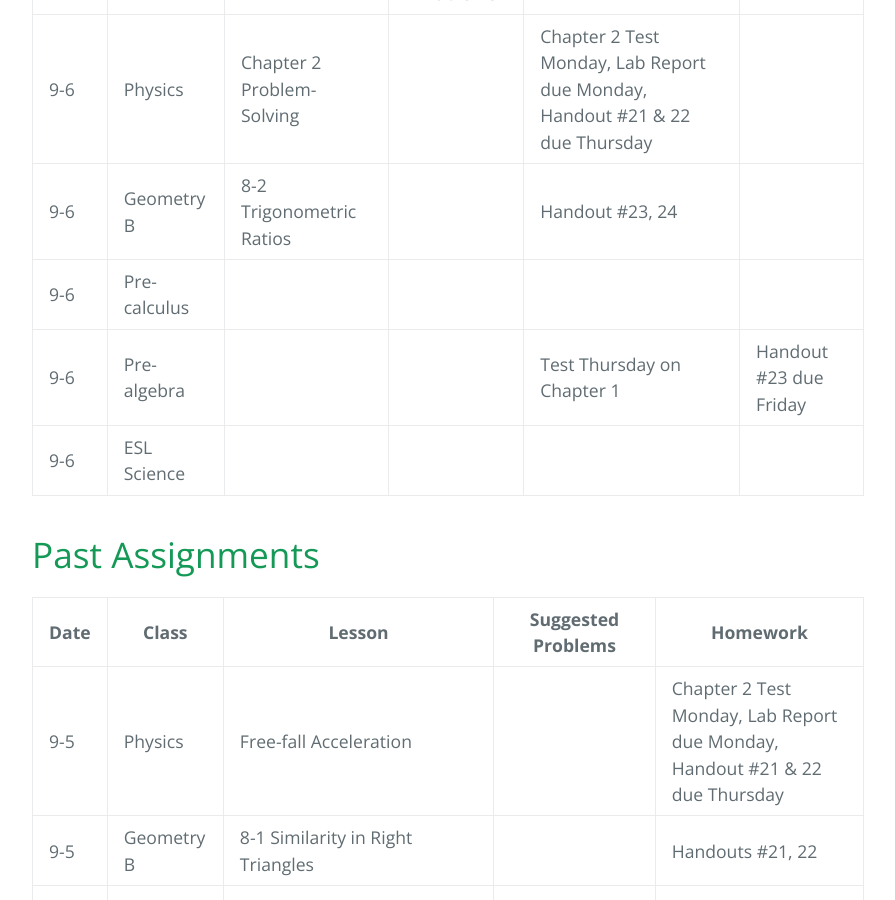
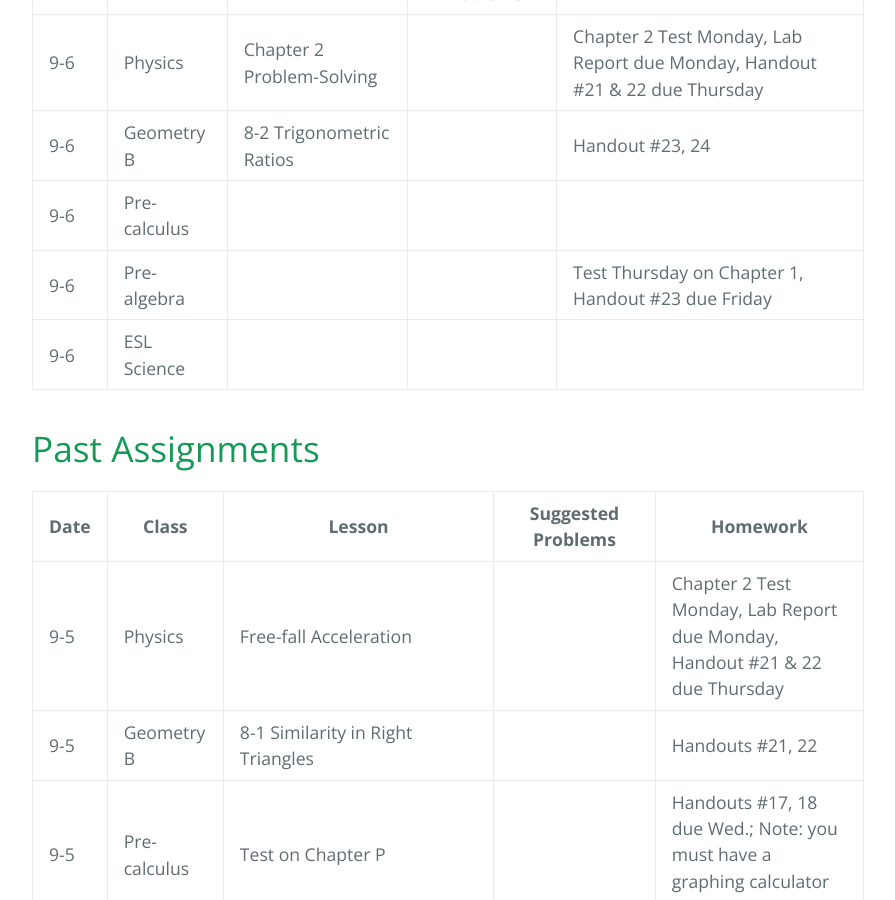
Before and after one commit to gpayoo/gpayoo, a Jekyll site: the page built from index.md, in a window 1280 px wide and 900 px high, scrolled down 624 px. Shown: the whole window, without its empty margins (192-1087 px from the left). Built offline with Jekyll 4.4.1, drawn with Linux system fonts in a browser that asks for light colours; our own code applies the rules of GitHub Pages for plain Markdown files.

```diff
--- a/index.md
+++ b/index.md
@@ -12,7 +12,7 @@ layout: default
 | 9-6 | Physics | Chapter 2 Problem-Solving  | |  Chapter 2 Test Monday, Lab Report due Monday, Handout #21 & 22 due Thursday
 | 9-6 | Geometry B | 8-2 Trigonometric Ratios | |  Handout #23, 24|
 | 9-6 | Pre-calculus |  ||
-| 9-6 | Pre-algebra | | | Test Thursday on Chapter 1|  Handout #23 due Friday
+| 9-6 | Pre-algebra | | | Test Thursday on Chapter 1,  Handout #23 due Friday
 | 9-6 | ESL Science |  |  |
 
 
```
